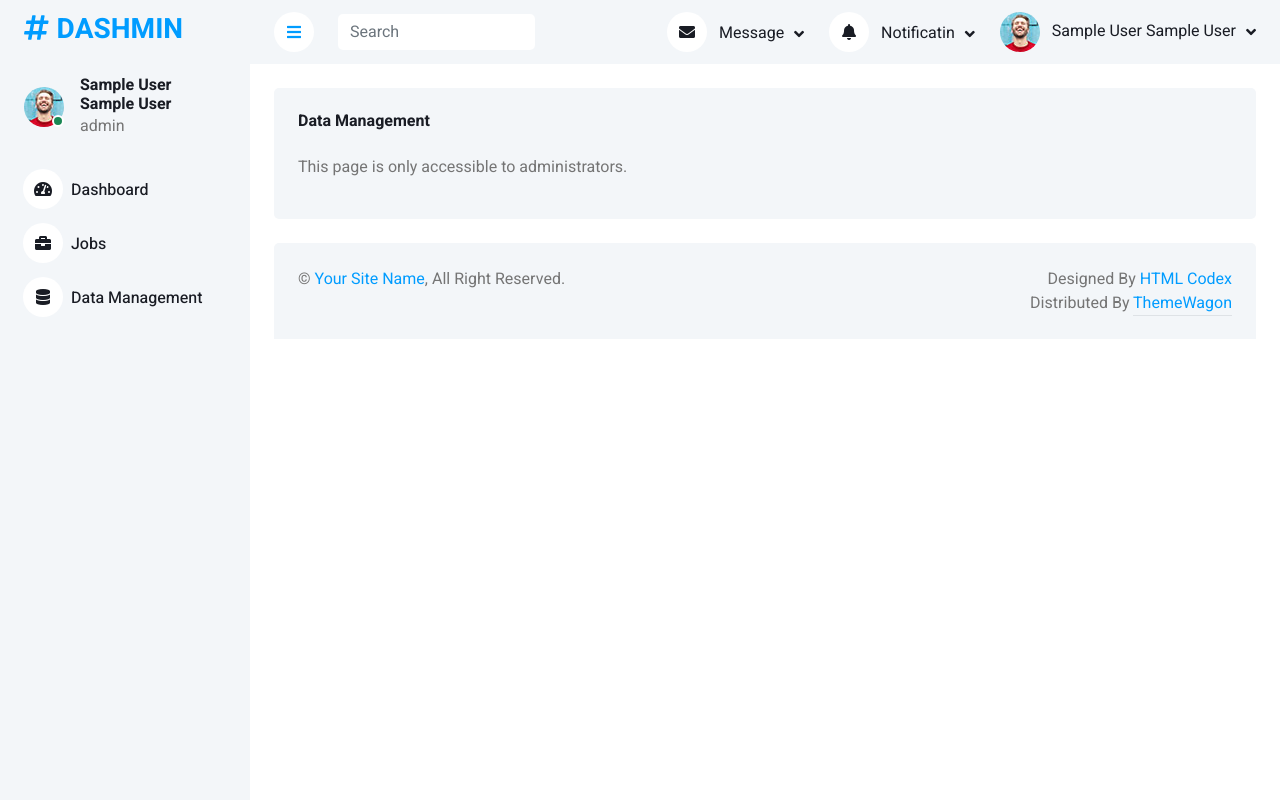
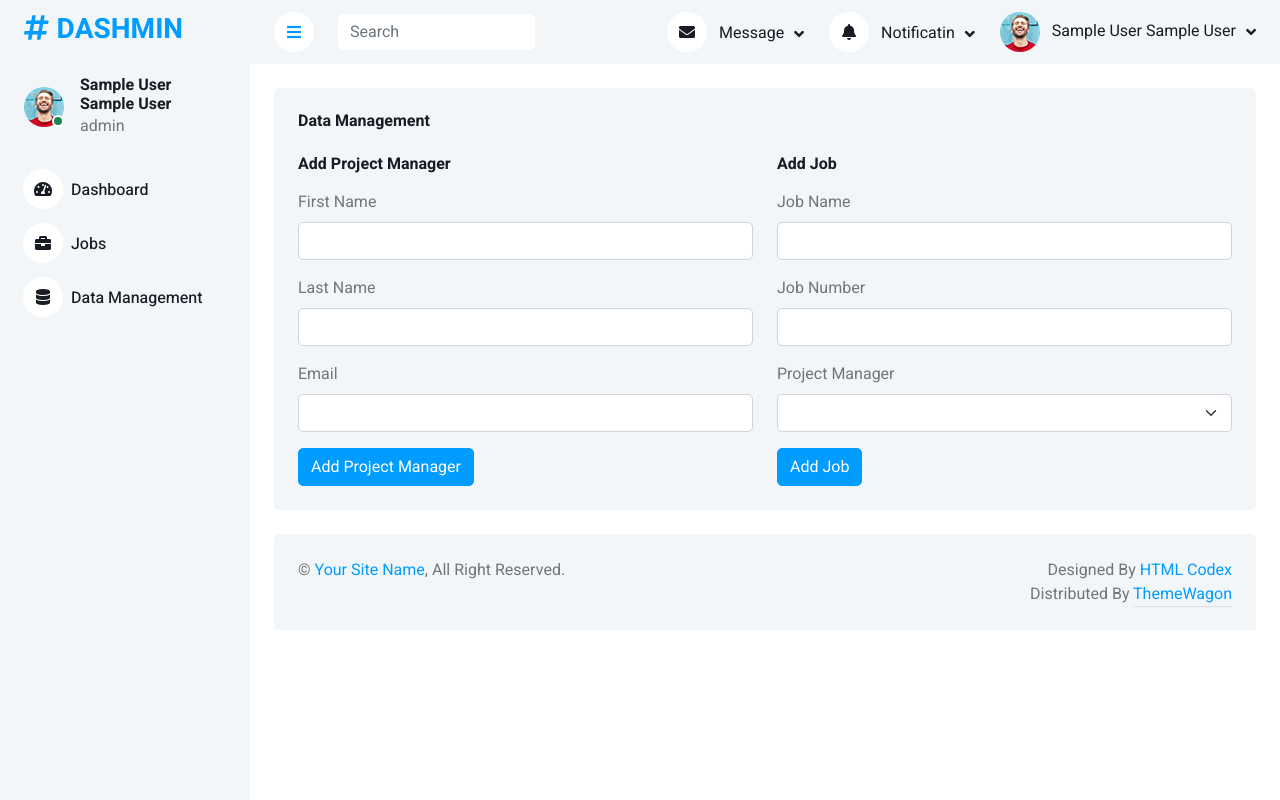
Before and after one commit to Jkweks/fab_admin, a PHP site: page /data.php in a window 1280 px wide. Run offline with PHP 8.4, Linux system fonts and the light colour scheme; the visitor is signed in with stand-in values (Sample User, id 1); lists and menus that the app fills with data are empty; some libraries are stand-ins or nearby versions.

Commit message:
Add job management features

```diff
--- a/frontend/data.php
+++ b/frontend/data.php
@@ -8,6 +8,30 @@ if (!isset($_SESSION['role']) || $_SESSION['role'] !== 'admin') {
     header('Location: index.php');
     exit;
 }
+include 'includes/db.php';
+
+if ($_SERVER['REQUEST_METHOD'] === 'POST') {
+    if (isset($_POST['add_pm'])) {
+        $stmt = $pdo->prepare("INSERT INTO users (email, password, first_name, last_name, role) VALUES (?, ?, ?, ?, 'project_manager')");
+        $stmt->execute([
+            $_POST['email'],
+            password_hash($_POST['password'] ?? 'password', PASSWORD_DEFAULT),
+            $_POST['first_name'],
+            $_POST['last_name']
+        ]);
+    }
+    if (isset($_POST['add_job'])) {
+        $stmt = $pdo->prepare("INSERT INTO jobs (job_name, job_number, project_manager) VALUES (?, ?, ?)");
+        $stmt->execute([
+            $_POST['job_name'],
+            $_POST['job_number'],
+            $_POST['project_manager']
+        ]);
+    }
+}
+
+$pm_stmt = $pdo->query("SELECT id, first_name, last_name FROM users WHERE role = 'project_manager' ORDER BY first_name");
+$project_managers = $pm_stmt->fetchAll();
 ?>
 <?php include 'includes/header.php'; ?>
     <div class="container-xxl position-relative bg-white d-flex p-0">
@@ -20,7 +44,50 @@ if (!isset($_SESSION['role']) || $_SESSION['role'] !== 'admin') {
                     <div class="col-12">
                         <div class="bg-light rounded h-100 p-4">
                             <h6 class="mb-4">Data Management</h6>
-                            <p>This page is only accessible to administrators.</p>
+                            <div class="row">
+                                <div class="col-md-6">
+                                    <h6 class="mb-3">Add Project Manager</h6>
+                                    <form method="post">
+                                        <div class="mb-3">
+                                            <label class="form-label">First Name</label>
+                                            <input type="text" class="form-control" name="first_name" required>
+                                        </div>
+                                        <div class="mb-3">
+                                            <label class="form-label">Last Name</label>
+                                            <input type="text" class="form-control" name="last_name" required>
+                                        </div>
+                                        <div class="mb-3">
+                                            <label class="form-label">Email</label>
+                                            <input type="email" class="form-control" name="email" required>
+                                        </div>
+                                        <button type="submit" name="add_pm" class="btn btn-primary">Add Project Manager</button>
+                                    </form>
+                                </div>
+                                <div class="col-md-6">
+                                    <h6 class="mb-3">Add Job</h6>
+                                    <form method="post">
+                                        <div class="mb-3">
+                                            <label class="form-label">Job Name</label>
+                                            <input type="text" class="form-control" name="job_name" required>
+                                        </div>
+                                        <div class="mb-3">
+                                            <label class="form-label">Job Number</label>
+                                            <input type="text" class="form-control" name="job_number" required>
+                                        </div>
+                                        <div class="mb-3">
+                                            <label class="form-label">Project Manager</label>
+                                            <select class="form-select" name="project_manager" required>
+                                                <?php foreach ($project_managers as $pm): ?>
+                                                    <option value="<?php echo htmlspecialchars($pm['id']); ?>">
+                                                        <?php echo htmlspecialchars($pm['first_name'] . ' ' . $pm['last_name']); ?>
+                                                    </option>
+                                                <?php endforeach; ?>
+                                            </select>
+                                        </div>
+                                        <button type="submit" name="add_job" class="btn btn-primary">Add Job</button>
+                                    </form>
+                                </div>
+                            </div>
                         </div>
                     </div>
                 </div>
```
Also changed, not shown: db/init.sql (+13 -1 lines), frontend/jobs.php (+23 -1 lines).
